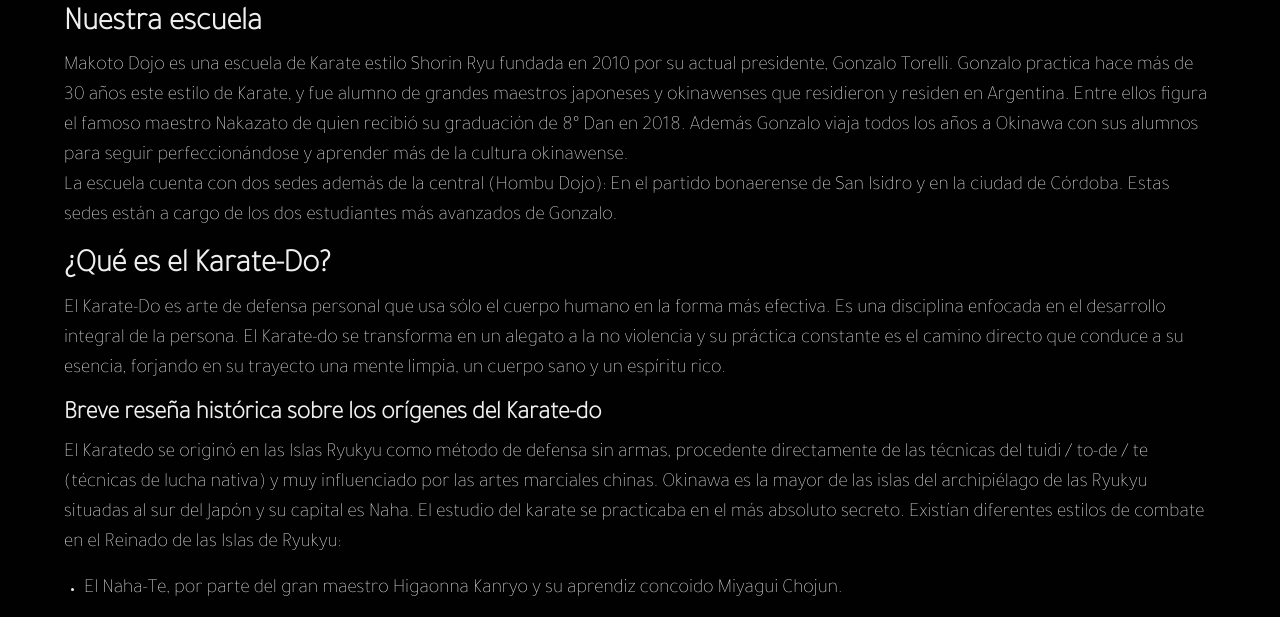
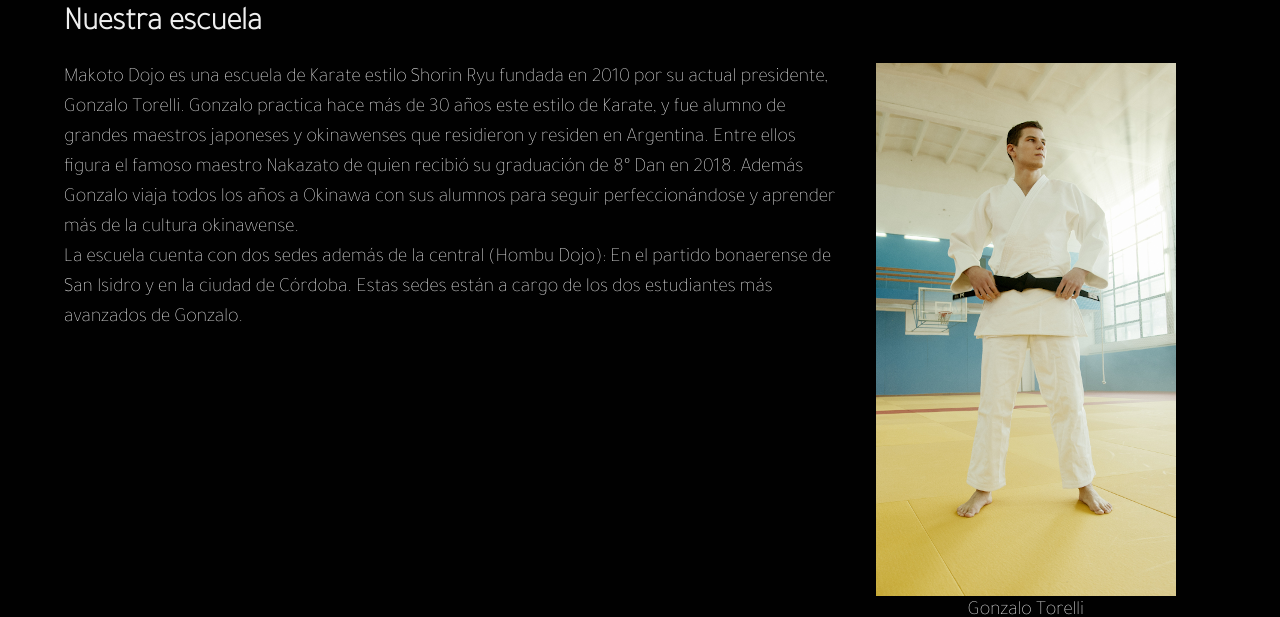
Before and after one commit to santiagonotero/Dojo_de_Karate_Otero, a website: page quienessomos.html in a window 1280 px wide. Shown: the part 171-788 px from the top of the page. Drawn offline with nearby package versions, Linux system fonts and the light colour scheme.

Commit message:
Agregado de foto del profesor

```diff
--- /dev/null
+++ b/SCSS/_quienesSomos.scss
@@ -0,0 +1,27 @@
+#seccionNosotros{
+    display:grid;
+    grid-template-rows: 1fr 10fr;
+    grid-template-columns: 3fr 1fr;
+    grid-template-areas: "tituloNosotros tituloNosotros"
+                        "textoNosotros areaFotoProfesor";
+
+    #textoNosotros{
+        grid-area: textoNosotros;
+    }
+
+    #tituloNosotros{
+        grid-area: tituloNosotros;
+    }
+
+    #areaFotoProfesor{
+        #fotoProfesor{
+            content: url("/Images/profesor.png");
+            padding: 0px 40px;
+            grid-area: areaFotoProfesor;
+        }
+        .pieDeFoto{
+            text-align:center;
+            align-items: flex-end;
+        }
+    }
+}
--- a/SCSS/styles.scss
+++ b/SCSS/styles.scss
@@ -1,6 +1,7 @@
 @import "reset";
 @import "body";
 @import "barraNav";
+@import "quienesSomos";
 @import "tablaDojos";
 @import "index";
 @import "contacto";
--- a/quienessomos.html
+++ b/quienessomos.html
@@ -39,13 +39,18 @@
    </header>
     <main class="contenedor">
         <h1>Quiénes somos</h1>
-        <section>
-            <h2>Nuestra escuela</h2>
-            <p>Makoto Dojo es una escuela de Karate estilo Shorin Ryu fundada en 2010 por su actual presidente, Gonzalo Torelli.
+        <section id="seccionNosotros">
+            <h2 id="tituloNosotros">Nuestra escuela</h2>
+            <p id="textoNosotros">Makoto Dojo es una escuela de Karate estilo Shorin Ryu fundada en 2010 por su actual presidente, Gonzalo Torelli.
                 Gonzalo practica hace más de 30 años este estilo de Karate, y fue alumno de grandes maestros japoneses y okinawenses que residieron y residen en Argentina. Entre ellos figura el famoso maestro Nakazato de quien recibió su graduación de 8º Dan en 2018.
                 Además Gonzalo viaja todos los años a Okinawa con sus alumnos para seguir perfeccionándose y aprender más de la cultura okinawense.<br>
                 La escuela cuenta con dos sedes además de la central (Hombu Dojo): En el partido bonaerense de San Isidro y en la ciudad de Córdoba. Estas sedes están a cargo de los dos estudiantes más avanzados de Gonzalo.
             </p>
+            <div id="areaFotoProfesor">
+                <div id="fotoProfesor"></div>
+                <div class="pieDeFoto"><p>Gonzalo Torelli</p></div>
+
+            </div>
         </section>
         <section>
             <h2>¿Qué es el Karate-Do?</h2>
```
Also changed, not shown: Images/profesor.png (added), SCSS/styles.css, 2 other files.
